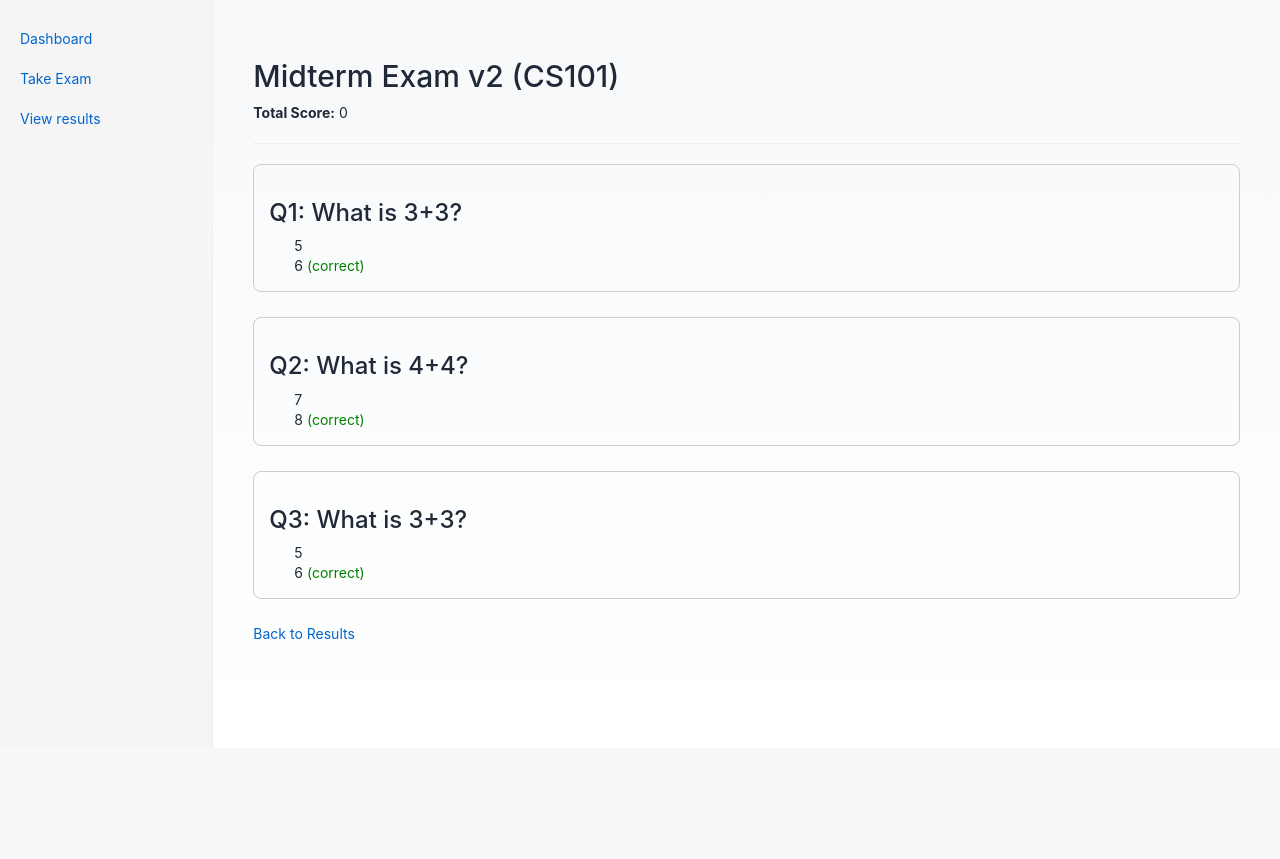
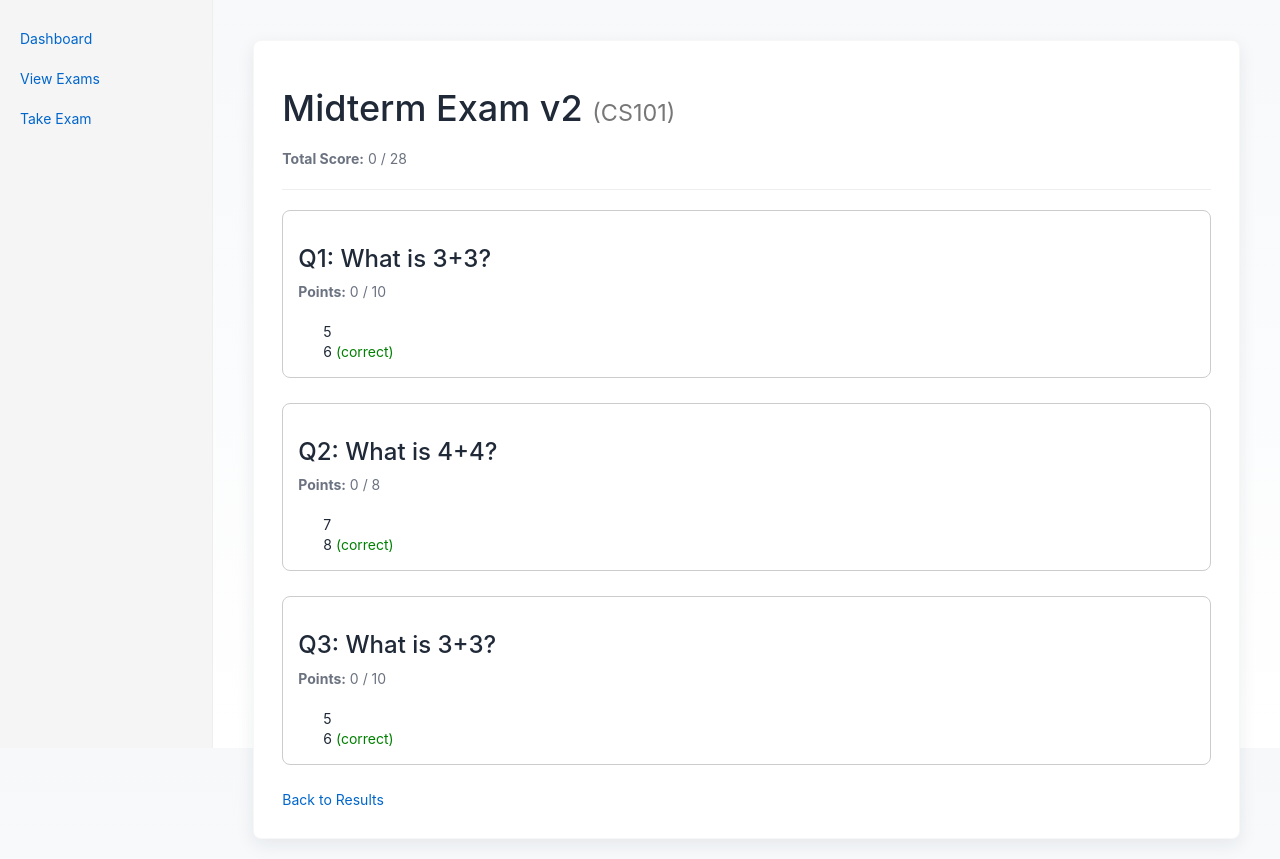
Before and after one commit to guregu-san/Online-Examination-System, a Flask app: page /results/1 in a window 1280 px wide. Shown: the part 52-911 px from the top of the page. Before the commit the page ends 691 px from the top, so only its background shows below. Run offline with Flask 3, Linux system fonts and the light colour scheme; a user stored in the database is signed in; data comes from the database, SQL or seed files in the repository; some libraries are stand-ins or nearby versions.

Commit message:
Added create exam to dashboard, results now show score/total.
Added create exam function to dashboard for instructors only. Some corrections to result and now show earned/total for exams and questions.

```diff
--- a/app/static/style.css
+++ b/app/static/style.css
@@ -38,6 +38,12 @@ body {
   max-width: 500px;
   width: 100%;
   text-align: center;
+}
+
+.card.wide {
+  max-width: 1100px;
+  text-align: left;
+  padding: 28px;
 }
 
 .radio-inline {
--- a/app/templates/base.html
+++ b/app/templates/base.html
@@ -40,11 +40,16 @@
         <div class="col-sm-3 col-md-2 sidebar">
             <ul class="nav nav-sidebar">
                 <li><a href="{{ url_for('dashboard') }}">Dashboard</a></li>
-                <li><a href="{{ url_for('takeExamBp.exam_search') }}">Take Exam</a></li>
+                <li><a href="{{ url_for('exam_view.list_results', roll_number=1) }}"> View Exams </a></li>
+
+                {#only visible to instructors#}
+                {% if current_user.role == 'Instructor' %}
+                    <li><a href="{{ url_for('exam_create.create') }}">Create Exam</a></li>
+                {% endif %}
 
                 {#only visible to students#}
                 {% if current_user.role == 'Student' %}
-                    <li><a href="{{ url_for('exam_view.list_results', roll_number=1) }}"> View results </a></li>
+                    <li><a href="{{ url_for('takeExamBp.exam_search') }}">Take Exam</a></li>
                 {% endif %}
             </ul>
         </div>
--- a/app/templates/view_result_details.html
+++ b/app/templates/view_result_details.html
@@ -7,19 +7,23 @@
 
 {%block main_content%}
 
+<div class="card-container">
+    <div class="card wide">
         {% if message %}
             <h2 class="not-graded">{{ message }}</h2>
             <a href="/results?roll_number={{ request.args.get('roll_number') }}">Back</a>
         {% else %}
 
-<h2>{{ exam.title }} ({{ exam.course_code }})</h2>
-<p><strong>Total Score:</strong> {{ total_score }}</p>
+            <h1>{{ exam.title }} <small>({{ exam.course_code }})</small></h1>
+            {% set total_possible = total_possible if total_possible is defined else 0 %}
+            <p><strong>Total Score:</strong> {% if total_score is not none %}{{ total_score }} / {{ total_possible }}{% else %}- / {{ total_possible }}{% endif %}</p>
 
             <hr>
 
             {% for q in questions %}
                 <div class="question-box">
                     <h3>Q{{ loop.index }}: {{ q.question_text }}</h3>
+                    <p><strong>Points:</strong> {{ q.earned_points }} / {{ q.points }}</p>
 
                     {% for opt in q.options %}
                         <div class="option">
@@ -41,5 +45,7 @@
             <a href="/results?roll_number={{ request.args.get('roll_number') }}">Back to Results</a>
 
         {% endif %}
+    </div>
+</div>
 
 {%endblock%}
--- a/app/view_exams.py
+++ b/app/view_exams.py
@@ -39,6 +39,7 @@ def list_results():
             s.submission_id,
             s.exam_id,
             s.total_score,
+            (SELECT COALESCE(SUM(points),0) FROM questions q WHERE q.exam_id = e.exam_id) AS total_points,
             s.status,
             s.submitted_at,
             e.title,
@@ -56,8 +57,8 @@ def list_results():
     params = [roll_number]
 
     if course_code:
-        query += " AND e.course_code = ?"
-        params.append(course_code)
+        query += " AND e.course_code LIKE ?"
+        params.append(f"%{course_code}%")
 
     if instructor_name:
         query += " AND i.name LIKE ?"
@@ -67,9 +68,9 @@ def list_results():
 
     cur.execute(query, params)
     rows = cur.fetchall()
+    # convert rows to dicts
+    results = [row_to_dict(r) for r in rows]
     conn.close()
-
-    results = [row_to_dict(r) for r in rows]
 
     # HTML-view
     return render_template(
@@ -143,6 +144,20 @@ def view_result_detail(submission_id):
     answers_json = sub["answers"] or "{}"
     answers = json.loads(answers_json)
 
+    # answers may be in two shapes:
+    # - dict mapping str(question_id) -> selected option id(s) (from take_exam)
+    # - list of answer dicts (from manual grading) where each entry may include
+    #   question_id, auto_points, manual_points, final_points, max_points, answer_text
+    is_answers_map = isinstance(answers, dict)
+    answers_by_q = {}
+    if not is_answers_map and isinstance(answers, list):
+        for a in answers:
+            try:
+                qid = int(a.get("question_id"))
+            except Exception:
+                continue
+            answers_by_q[qid] = a
+
     # if not graded, show message
     if status != "GRADED":
         conn.close()
@@ -187,13 +202,64 @@ def view_result_detail(submission_id):
 
     # highlight selected answers
     for qid, qdata in questions.items():
-        selected_ids = answers.get(str(qid), [])
+        if is_answers_map:
+            selected_ids = answers.get(str(qid), [])
+        else:
+            # try to find selected IDs in the structured answers (if present)
+            entry = answers_by_q.get(qid)
+            # possible keys: 'selected', 'selected_option_ids', 'answer' or nothing
+            if entry is None:
+                selected_ids = []
+            else:
+                # common shapes: list of ints, single int, or comma-separated string
+                if isinstance(entry.get('selected_option_ids'), list):
+                    selected_ids = entry.get('selected_option_ids')
+                elif isinstance(entry.get('selected'), list):
+                    selected_ids = entry.get('selected')
+                elif isinstance(entry.get('answer'), list):
+                    selected_ids = entry.get('answer')
+                elif isinstance(entry.get('answer'), int):
+                    selected_ids = [entry.get('answer')]
+                else:
+                    # fallback: student answer text not useful for MCQ selection
+                    selected_ids = []
         if isinstance(selected_ids, int):
             selected_ids = [selected_ids]
         selected_ids = set(map(int, selected_ids)) if selected_ids else set()
 
         for opt in qdata["options"]:
             opt["selected_by_student"] = opt["option_id"] in selected_ids
+
+        # determine earned points
+        # If manual grading data exists for this question, prefer final_points/manual_points/auto_points
+        entry = answers_by_q.get(qid) if not is_answers_map else None
+        if entry is not None:
+            final_p = entry.get('final_points')
+            manual_p = entry.get('manual_points')
+            auto_p = entry.get('auto_points')
+            if final_p is not None:
+                qdata['earned_points'] = float(final_p)
+            elif manual_p is not None:
+                qdata['earned_points'] = float(manual_p)
+            elif auto_p is not None:
+                qdata['earned_points'] = float(auto_p)
+            else:
+                # fallback to auto evaluation from selected ids when possible
+                correct_ids = {o['option_id'] for o in qdata['options'] if o.get('is_correct')}
+                if correct_ids and selected_ids == correct_ids:
+                    qdata['earned_points'] = qdata['points']
+                else:
+                    qdata['earned_points'] = 0
+        else:
+            # no manual grading data, compute auto-earned by exact-match of selected ids
+            correct_ids = {o['option_id'] for o in qdata['options'] if o.get('is_correct')}
+            if correct_ids and selected_ids == correct_ids:
+                qdata['earned_points'] = qdata['points']
+            else:
+                qdata['earned_points'] = 0
+
+    # compute total possible points for the exam
+    total_possible = sum(q['points'] for q in questions.values())
 
     exam_info = {
         "title": sub["title"],
@@ -206,6 +272,7 @@ def view_result_detail(submission_id):
         exam=exam_info,
         questions=list(questions.values()),
         total_score=total_score,
+        total_possible=total_possible,
         message=None
     )
 
```
Also changed, not shown: app/templates/view_results.html (+22 -9 lines). Lines whose indentation alone changed are shown as unchanged.
